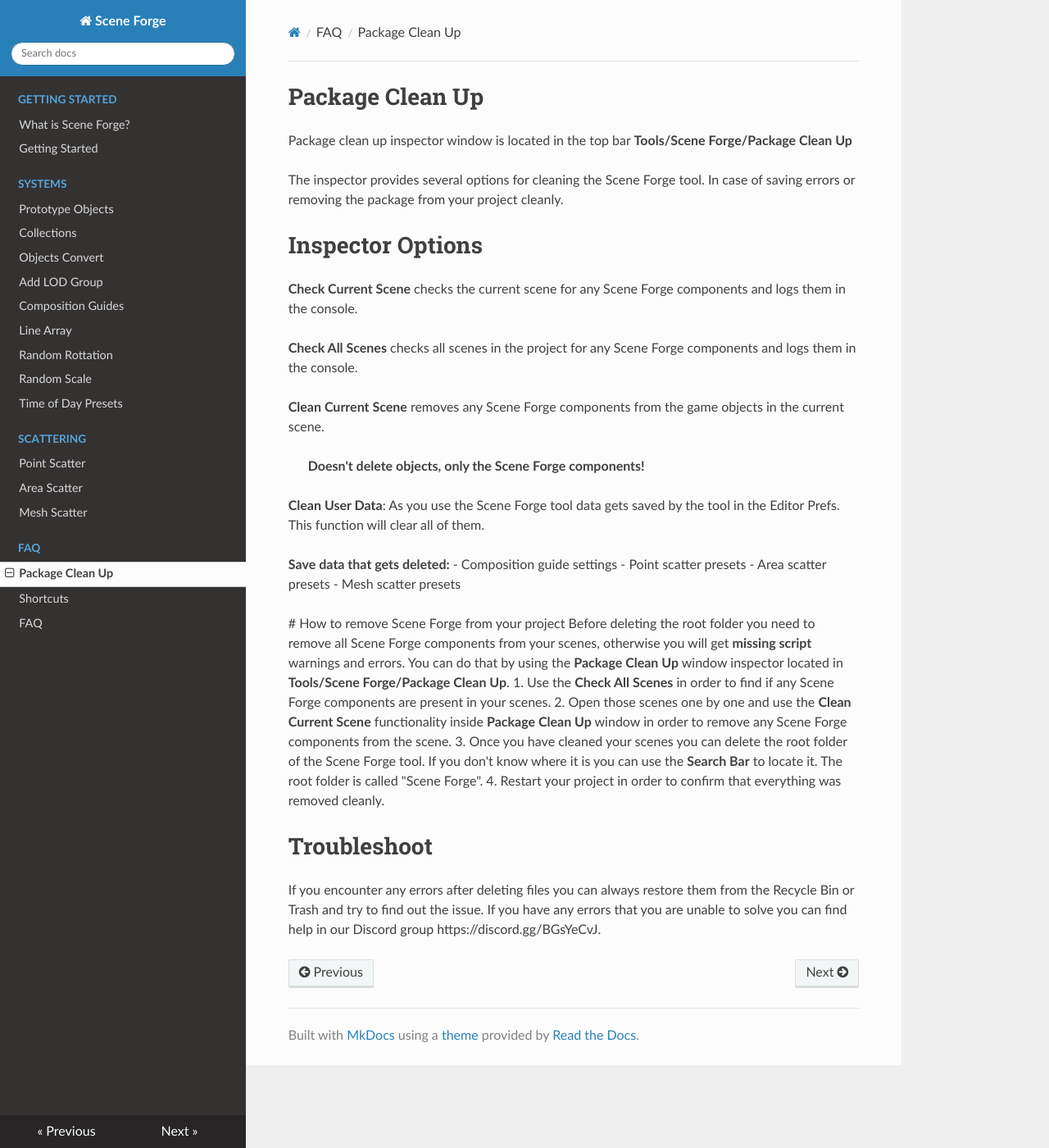
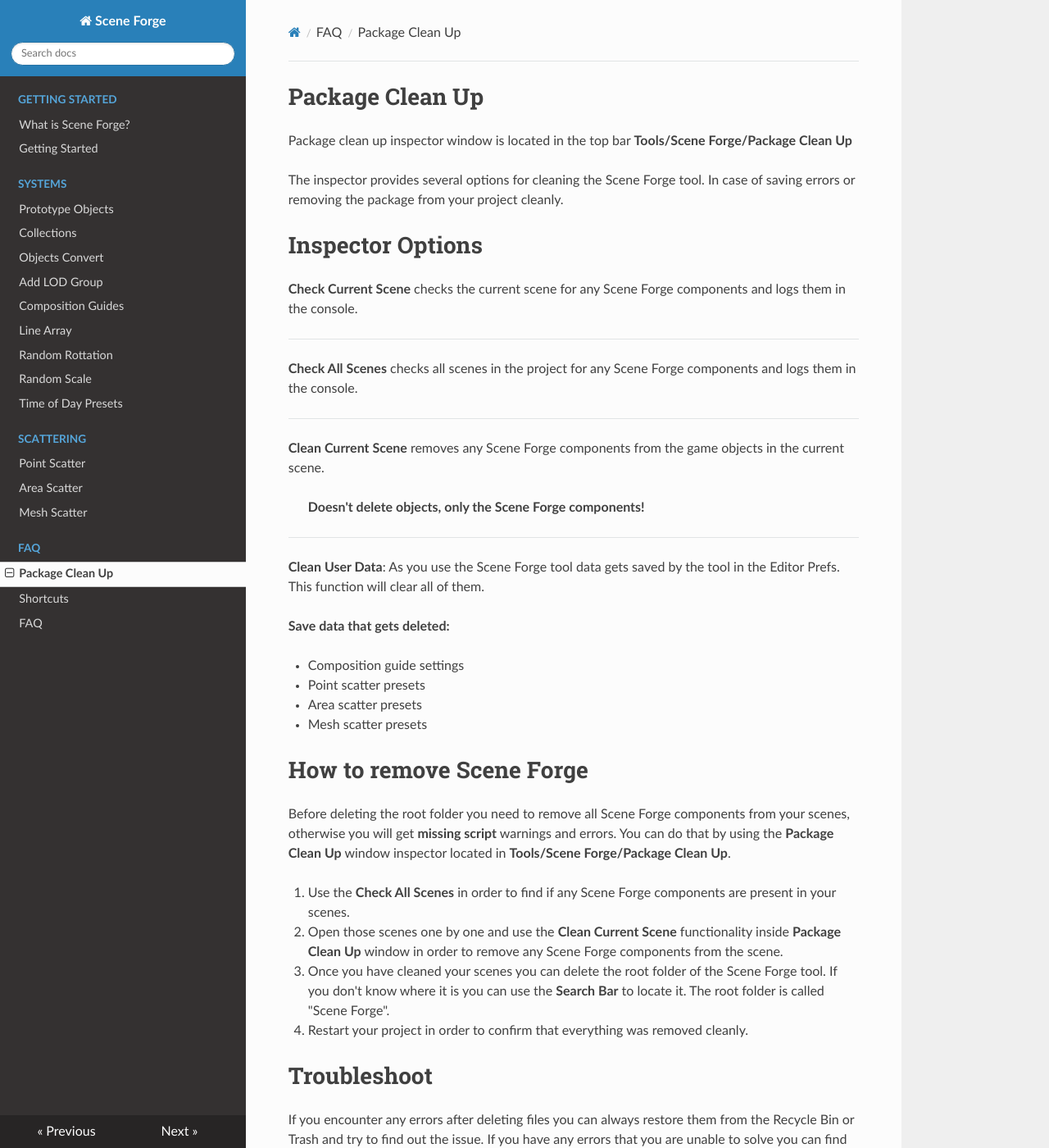
Before and after one commit to Ravibio/Scene_Forge, an MkDocs documentation site: the page built from docs/Package_Clean_Up.md, in a window 1280 px wide and 1400 px high. Shown: the whole window at 82% size. Built offline with MkDocs 1.6.1, drawn with Linux system fonts in a browser that asks for light colours; nearby versions of some CDN libraries.

Commit message:
Update Package_Clean_Up.md

```diff
--- a/docs/Package_Clean_Up.md
+++ b/docs/Package_Clean_Up.md
@@ -6,30 +6,39 @@ Package clean up inspector window is located in the top bar **Tools/Scene Forge/
 The inspector provides several options for cleaning the Scene Forge tool. In case of saving errors or removing the package from your project cleanly.
 
 # Inspector Options
+
 **Check Current Scene** checks the current scene for any Scene Forge components and logs them in the console.
 
-#
+---
+
 **Check All Scenes**  checks  all scenes in the project for any Scene Forge components and logs them in the console.
 
-#
+---
+
 **Clean Current Scene** removes any Scene Forge components from the game objects in the current scene.
 >**Doesn't delete objects, only the Scene Forge components!**
-#
+
+---
+
 **Clean User Data**: As you use the Scene Forge tool data gets saved by the tool in the Editor Prefs. This function will clear all of them.
 
 **Save data that gets deleted:**
+
 - Composition guide settings
 - Point scatter presets
 - Area scatter presets
 - Mesh scatter presets
 
- # How to remove Scene Forge from your project
+# How to remove Scene Forge
+
  Before deleting the root folder you need to remove all Scene Forge components from your scenes, otherwise you will get **missing script** warnings and errors. You can do that by using the **Package Clean Up** window inspector located in **Tools/Scene Forge/Package Clean Up**.
- 1. Use the **Check All Scenes** in order to find if any Scene Forge components are present in your scenes.
- 2. Open those scenes one by one and use the **Clean Current Scene** functionality inside  **Package Clean Up** window in order to remove any Scene Forge components from the scene.
- 3. Once you have cleaned your scenes you can delete the root folder of the Scene Forge tool. If you don't know where it is you can use the **Search Bar** to locate it. The root folder is called "Scene Forge".
- 4. Restart your project in order to confirm that everything was removed cleanly.
+
+ 1.  Use the **Check All Scenes** in order to find if any Scene Forge components are present in your scenes.
+ 2.  Open those scenes one by one and use the **Clean Current Scene** functionality inside  **Package Clean Up** window in order to remove any Scene Forge components from the scene.
+ 3.  Once you have cleaned your scenes you can delete the root folder of the Scene Forge tool. If you don't know where it is you can use the **Search Bar** to locate it. The root folder is called "Scene Forge".
+ 4.  Restart your project in order to confirm that everything was removed cleanly.
 
 # Troubleshoot
+
 If you encounter any errors after deleting files you can always restore them from the Recycle Bin or Trash and try to find out the issue.
 If you have any errors that you are unable to solve you can find help in our Discord group https://discord.gg/BGsYeCvJ.
```
